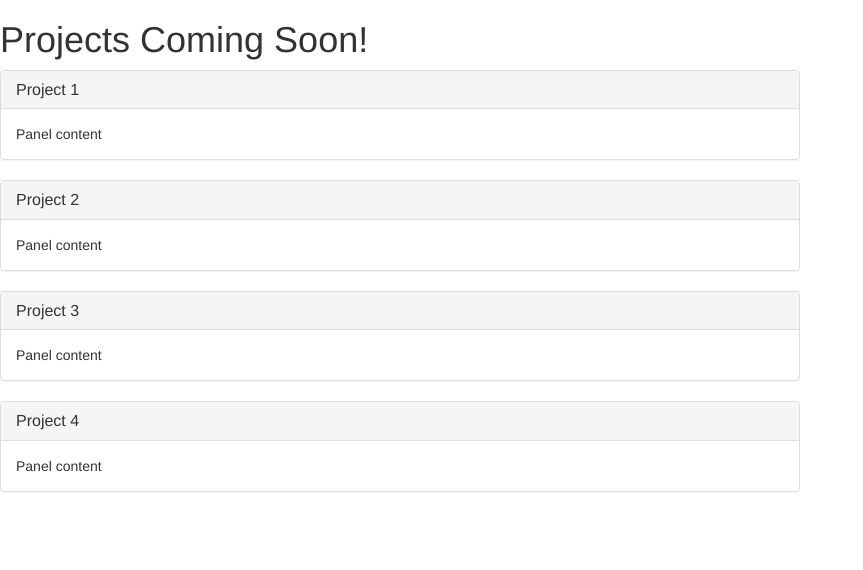
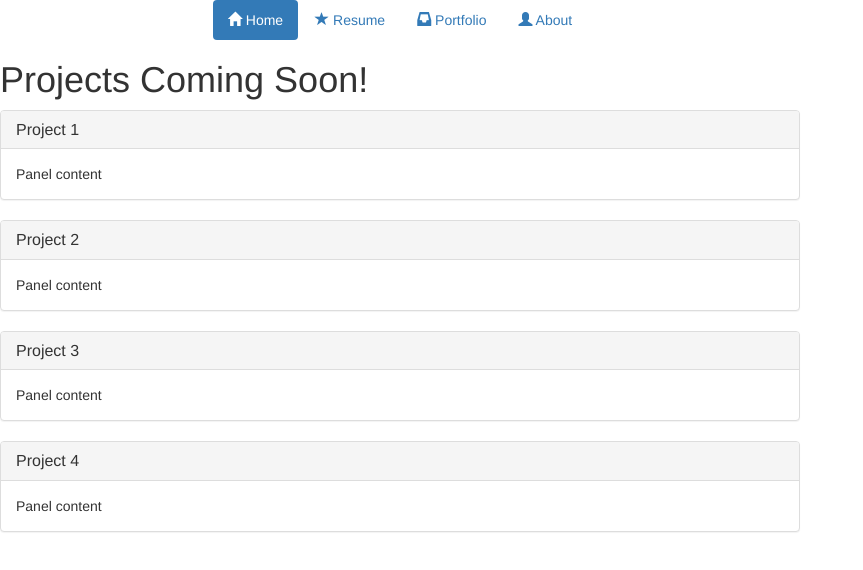
Before and after one commit to kyumi2/janahkirby.me, a plain HTML site: page portfoliopage.html in a window 1280 px wide. Shown: the whole page, without its empty margins (0-863 px from the left). Drawn offline with nearby package versions, Linux system fonts and the light colour scheme.

Commit message:
Add files via upload

```diff
--- a/portfoliopage.css
+++ b/portfoliopage.css
@@ -1,3 +1,9 @@
 body {
   width: 800px;
 }
+.nav-pills {
+  margin-right: auto;
+  margin-left: auto;
+  display: flex;
+  justify-content: center;
+}
--- a/portfoliopage.html
+++ b/portfoliopage.html
@@ -14,6 +14,15 @@
 
     </head>
     <body>
+
+      <!---Navigation Bar ------>
+      <ul class="nav nav-pills">
+       <li role="presentation" class="active"><a href="/index.html"><span class="glyphicon glyphicon-home" aria-hidden="true"></span> Home </a></li>
+       <li role="presentation"><a href="/resumepage.html"><span class="glyphicon glyphicon-star" aria-hidden="true"></span> Resume</a></li>
+       <li role="presentation"><a href="/portfoliopage.html"><span class="glyphicon glyphicon-inbox" aria-hidden="true"></span> Portfolio</a></li>
+       <li role="presentation"><a href="/aboutpage.html"><span class="glyphicon glyphicon-user" aria-hidden="true"></span> About</a></li>
+      </ul>
+
 
       <h1> Projects Coming Soon! </h1>
         <div class="panel panel-default">
```
